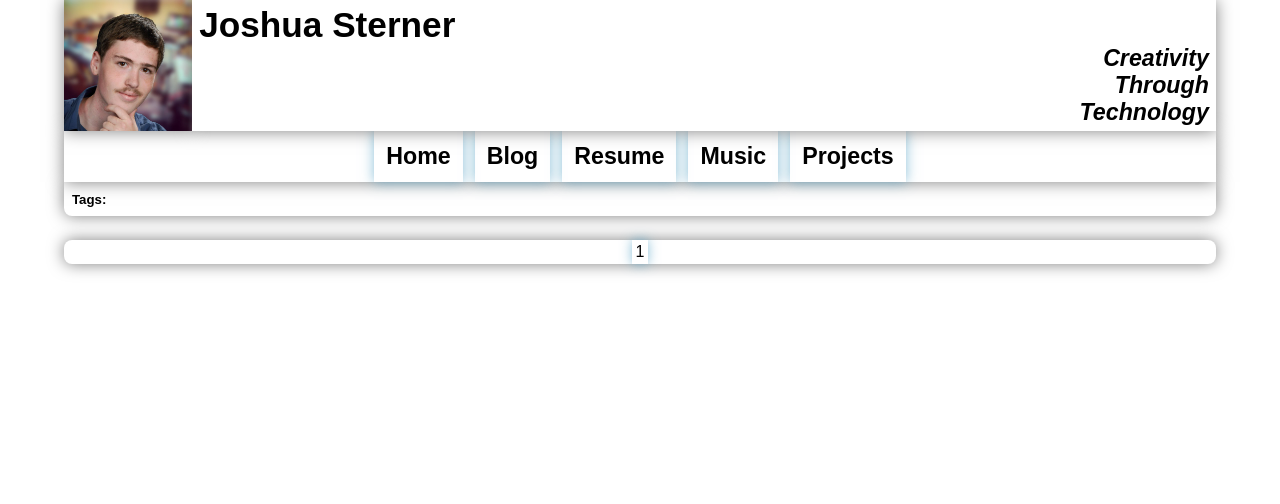
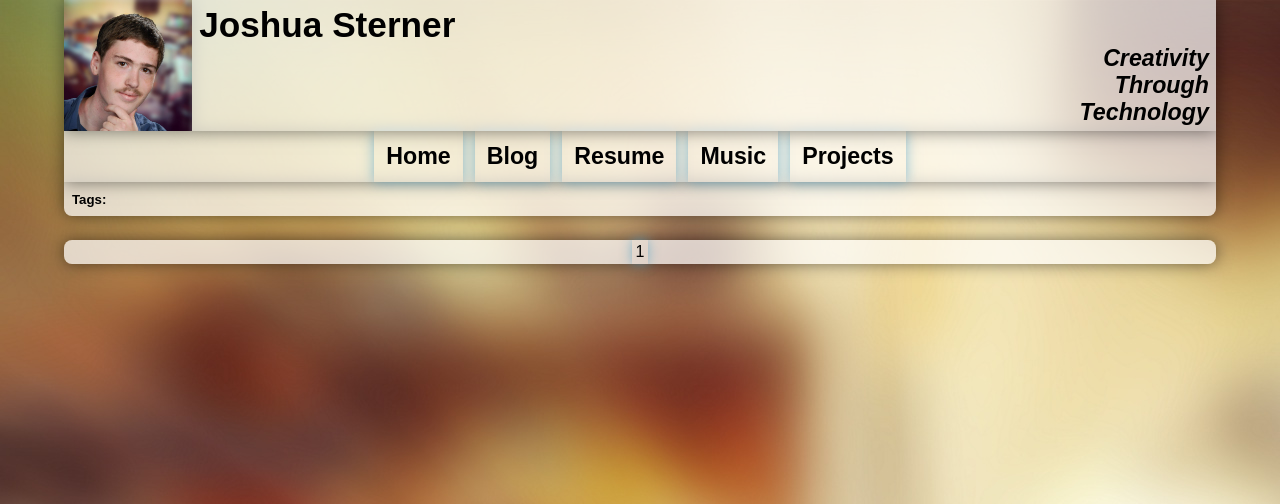
Before and after one commit to joshua-sterner/joshuasterner.com, a Django app: page /blog in a window 1280 px wide. Shown: the top 504 px of the page. Run offline with Django 3.2, Linux system fonts and the light colour scheme; data that the repository does not hold is empty.

Commit message:
Added background transparency to content/header/footer sections.

```diff
--- a/website/static/styles.css
+++ b/website/static/styles.css
@@ -1,5 +1,6 @@
 body {
     margin: 0px;
+    background-image: url("/static/musicGearBackground_1920.jpg");
 }
 
 img {
@@ -19,6 +20,10 @@ header {
     box-shadow: 0px 0px 16px rgba(0, 0, 0, 0.5);
 }
 
+.transparent-background {
+    background-color:rgba(255,255,255,0.7);
+}
+
 #profile-picture {
     grid-column-start: 1;
     grid-column-end: 2;
@@ -36,7 +41,6 @@ header {
     grid-row-end: 2;
     padding: 0.3em 0.45em 0.3em 0.45em;
     z-index: 100;
-    background-color: #fff;
     display: grid;
     grid-template-rows: auto fit-content(100%);
 }
@@ -63,7 +67,6 @@ nav {
     grid-column-end: 3;
     grid-row-start: 2;
     grid-row-end: 3;
-    background-color: #fff;
     grid-template-rows: auto;
     z-index: 99;
 }
--- a/website/templates/base.html
+++ b/website/templates/base.html
@@ -9,11 +9,11 @@
     <body>
         <header>
                 <img class="shadow" id="profile-picture" src="{% static "profile512.jpg" %}" alt="Picture of Joshua Sterner"/>
-                <div class="shadow" id="header-title-container">
+                <div class="shadow transparent-background" id="header-title-container">
                     <h1>Joshua Sterner</h1>
                     <h2>Creativity<br>Through<br>Technology</h2>
                 </div>
-                <nav class="{% block navbar-classes%}shadow{% endblock %}">
+                <nav class="{% block navbar-classes%}shadow transparent-background{% endblock %}">
                 <ul>
                     <li><a href="/"><h2>Home</h2></a></li>
                     <li><a href="/blog"><h2>Blog</h2></a></li>
--- a/website/templates/blog.html
+++ b/website/templates/blog.html
@@ -1,7 +1,7 @@
 {% extends "base.html" %}
 {% block title %}Blog{% endblock %}
 {% block header-content %}
-<div class="shadow tags last-element-in-header">
+<div class="shadow tags last-element-in-header transparent-background">
     <h5>Tags:</h5>
 {% for tag in tags %}
     <a href="{% url "blog_by_tag" tag=tag.name %}">{{ tag.name }}</a>
@@ -12,7 +12,7 @@
 {% for post in posts %}
 {% include "blog_post.html" with post=post %}
 {% endfor %}
-<footer class="shadow content-section">
+<footer class="shadow content-section transparent-background">
     <nav class="page-navbar">
         <ul>
             {% if page > 1 %}
--- a/website/templates/blog_post.html
+++ b/website/templates/blog_post.html
@@ -1,6 +1,6 @@
 {% load markdown %}
 
-<section class="content-section shadow">
+<section class="content-section shadow transparent-background">
     <div class="post-header">
         <h2 class="post-title">{{ post.title }}</h2>
         <p class="post-date-posted">
--- a/website/templates/home.html
+++ b/website/templates/home.html
@@ -5,7 +5,7 @@
 {% block navbar-classes %} last-element-in-header {{ block.super }}{% endblock %}
 
 {% block content %}
-<section class="content-section shadow">
+<section class="content-section shadow transparent-background">
     <h2>Welcome to my website!</h2>
     <p>Hi, I'm Joshua Sterner, welcome to my website! I am a computer science student in the Seattle area with a passion for using technology in new and creative ways.</p>
 </section>
```
